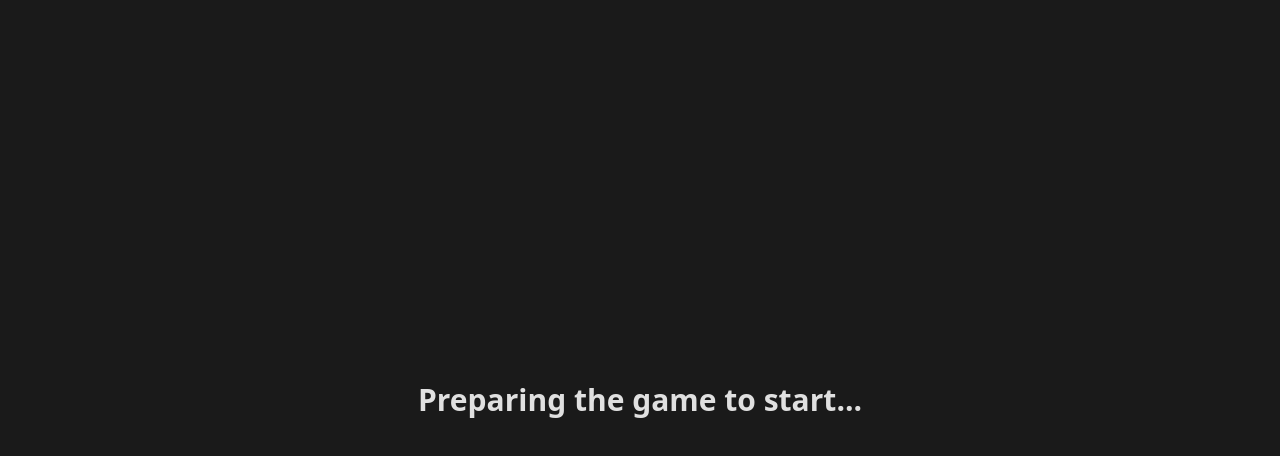
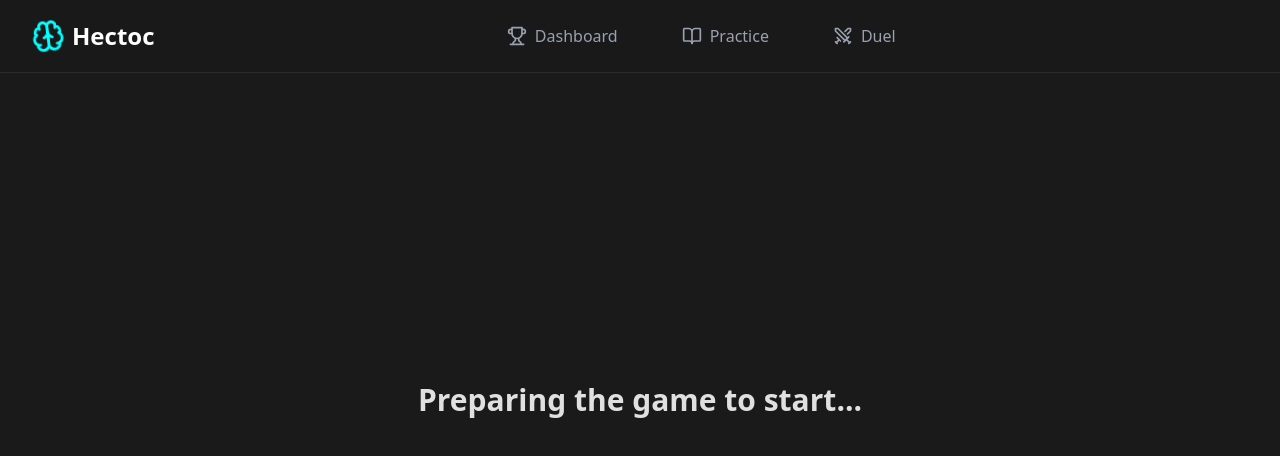
Before and after one commit to PiyushBoora/HectoClash, a React (Vite) app in the folder Client/: page /spectate/1 in a window 1280 px wide. Shown: the top 456 px of the page. Built offline with nearby package versions, Linux system fonts and the light colour scheme; no server answers.

Commit message:
resolve some errors

```diff
--- a/Client/src/App.tsx
+++ b/Client/src/App.tsx
@@ -7,10 +7,12 @@ import IndividualMatch from "./pages/IndividualMatch";
 import Spectator from "./pages/spectator";
 import Practice from "./pages/Practice";
 import Analysis from "./pages/Analysis";
+import Header from "./components/Header";
 function App() {
 
   return (
     <main>
+        <Header/>
       <Routes>
           <Route path="/login" element={<Login />} />
           <Route path="/dashboard" element={<Dashboard />} />
--- a/Client/src/components/Header.tsx
+++ b/Client/src/components/Header.tsx
@@ -2,22 +2,28 @@ import { motion } from "framer-motion";
 import { Brain, Trophy, Swords, BookOpen } from "lucide-react";
 import { Link, useLocation } from "react-router-dom";
 import { useGetMe } from "../services/queries";
+import { useEffect, useState } from "react";
 
 const Header = () => {
   const location = useLocation();
   const { data: user } = useGetMe();
-
+  const[isLoginPage,setIsLoginPage]=useState(false);
   const navItems = [
     { path: "/dashboard", icon: Trophy, label: "Dashboard" },
     { path: "/practice", icon: BookOpen, label: "Practice" },
     { path: "/duel", icon: Swords, label: "Duel" },
   ];
-
+  useEffect(()=>{
+    console.log(location)
+    if(location.pathname==='/login'){
+      setIsLoginPage(true);
+    }
+  },[location.pathname])
   return (
     <motion.header
       initial={{ y: -100 }}
       animate={{ y: 0 }}
-      className="fixed top-0 left-0 right-0 z-50 bg-[#1a1a1a]/80 backdrop-blur-lg border-b border-[#2a2a2a]"
+      className={`fixed top-0 left-0 right-0 z-50 bg-[#1a1a1a]/80 backdrop-blur-lg border-b border-[#2a2a2a] ${isLoginPage?'hidden':'block'}`}
     >
       <div className="max-w-7xl mx-auto px-4 sm:px-6 lg:px-8">
         <div className="flex justify-between items-center py-4">
--- a/Client/src/pages/IndividualMatch.tsx
+++ b/Client/src/pages/IndividualMatch.tsx
@@ -1,11 +1,12 @@
 import { useEffect, useState } from "react";
-import { useParams } from "react-router-dom";
+import { useNavigate, useParams } from "react-router-dom";
 import { Timer, Eye } from "lucide-react";
 import socket from "../Utils/socket";
 import { useGetUserById } from "../services/queries";
 import SpectatingSequence from "../components/SpectatingSequence";
 
 const SpectatorMode = () => {
+  const navigate=useNavigate();
   const { id: roomId } = useParams();
   const [time, setTime] = useState(0);
   const [isGameActive, setIsGameActive] = useState(false);
@@ -22,6 +23,7 @@ const SpectatorMode = () => {
     return `${mins}:${secs.toString().padStart(2, "0")}`;
   };
 
+
   useEffect(() => {
     socket.emit("spectatorJoin");
 
@@ -32,7 +34,11 @@ const SpectatorMode = () => {
       if (room) {
         console.log('room',room);
         setIsGameActive(!!room.gameStarted);
-        if (room.timer !== undefined) setTime(room.timer);
+        if (room.timer !== undefined){
+          if(room.timer<=1){
+            navigate('/spectate');
+          }
+          setTime(room.timer);}
 
         if (room.players?.length > 0) {
           setPlayers({
@@ -75,7 +81,7 @@ const SpectatorMode = () => {
   }
 
   return (
-    <div className="min-h-screen bg-main-black pt-10 max-md:px-5 flex flex-col ">
+    <div className="min-h-screen bg-main-black pt-30 max-md:px-5 flex flex-col ">
       {/* Spectator Badge */}
       <div className="absolute top-4 right-4 bg-[#2a2a2a] px-3 py-1 rounded-full flex items-center gap-2">
         <Eye className="size-4 text-[#00ffff]" />
```
Also changed, not shown: 1 other file (tests, documents, lock files or other folders).
